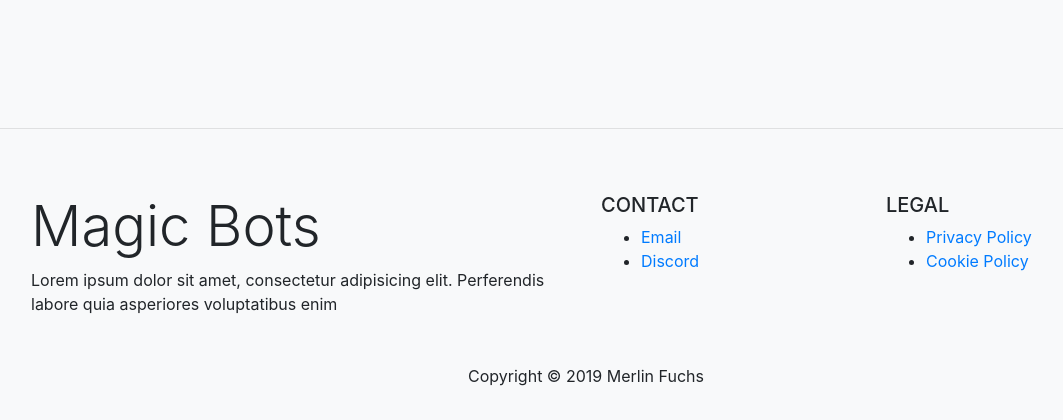
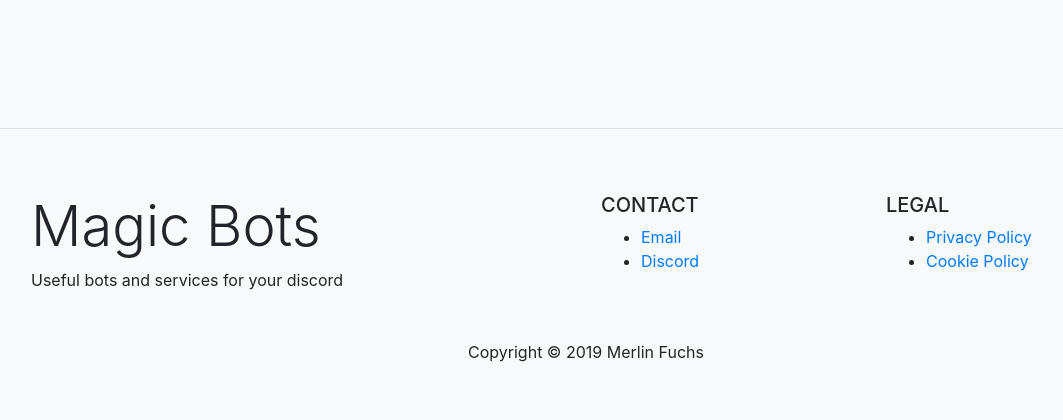
Before and after one commit to Xenon-Bot/discord.club, a Django app: page / in a window 1280 px wide. Shown: the part 2290-2710 px from the top of the page, without its empty margins (54-1117 px from the left). After the commit the page ends 2652 px from the top, so only its background shows below. Run offline with Django 3.2, Linux system fonts and the light colour scheme; data comes from the database, SQL or seed files in the repository; some libraries are stand-ins or nearby versions.

Commit message:
Preparation for release

```diff
--- a/discord_club/discord_club/settings.py
+++ b/discord_club/discord_club/settings.py
@@ -14,7 +14,7 @@
 
 # Deployment / Security
 DEBUG = True
-ALLOWED_HOSTS = ['localhost', 'beta.discord.club']
+ALLOWED_HOSTS = ['localhost', 'discord.club']
 
 SECURE_CONTENT_TYPE_NOSNIFF = True
 SECURE_BROWSER_XSS_FILTER = True
--- a/discord_club/embedg/static/embedg/webhooks.js
+++ b/discord_club/embedg/static/embedg/webhooks.js
@@ -2,7 +2,7 @@
     var opened;
     $('#create-webhook').click(function () {
         opened = window.open(
-            'https://discordapp.com/api/oauth2/authorize?client_id=465946982339444746&redirect_uri=http%3A%2F%2Fbeta.discord.club%2Fembedg%2Fwebhook%2F&response_type=code&scope=webhook.incoming',
+            'https://discordapp.com/api/oauth2/authorize?client_id=465946982339444746&redirect_uri=http%3A%2F%2Fdiscord.club%2Fembedg%2Fwebhook%2F&response_type=code&scope=webhook.incoming',
             '_blank',
             'height=720,width=1080'
         );
--- a/discord_club/embedg/views.py
+++ b/discord_club/embedg/views.py
@@ -60,7 +60,6 @@
     }
 
     resp = requests.post('https://discordapp.com/api/oauth2/token', data=data, timeout=1)
-    print(resp.status_code, resp.json())
     if resp.status_code != 200:
         return HttpResponseBadRequest()
 
--- a/discord_club/templates/components/footer.html
+++ b/discord_club/templates/components/footer.html
@@ -4,8 +4,7 @@
         <div class="row py-3">
             <div class="col col-md-6">
                 <h1 class="display-4">Magic Bots</h1>
-                <p>Lorem ipsum dolor sit amet, consectetur adipisicing elit. Perferendis labore quia asperiores
-                    voluptatibus enim </p>
+                <p>Useful bots and services for your discord</p>
             </div>
             <div class="col col-md-3">
                 <h5 class="text-uppercase">Contact</h5>
```
